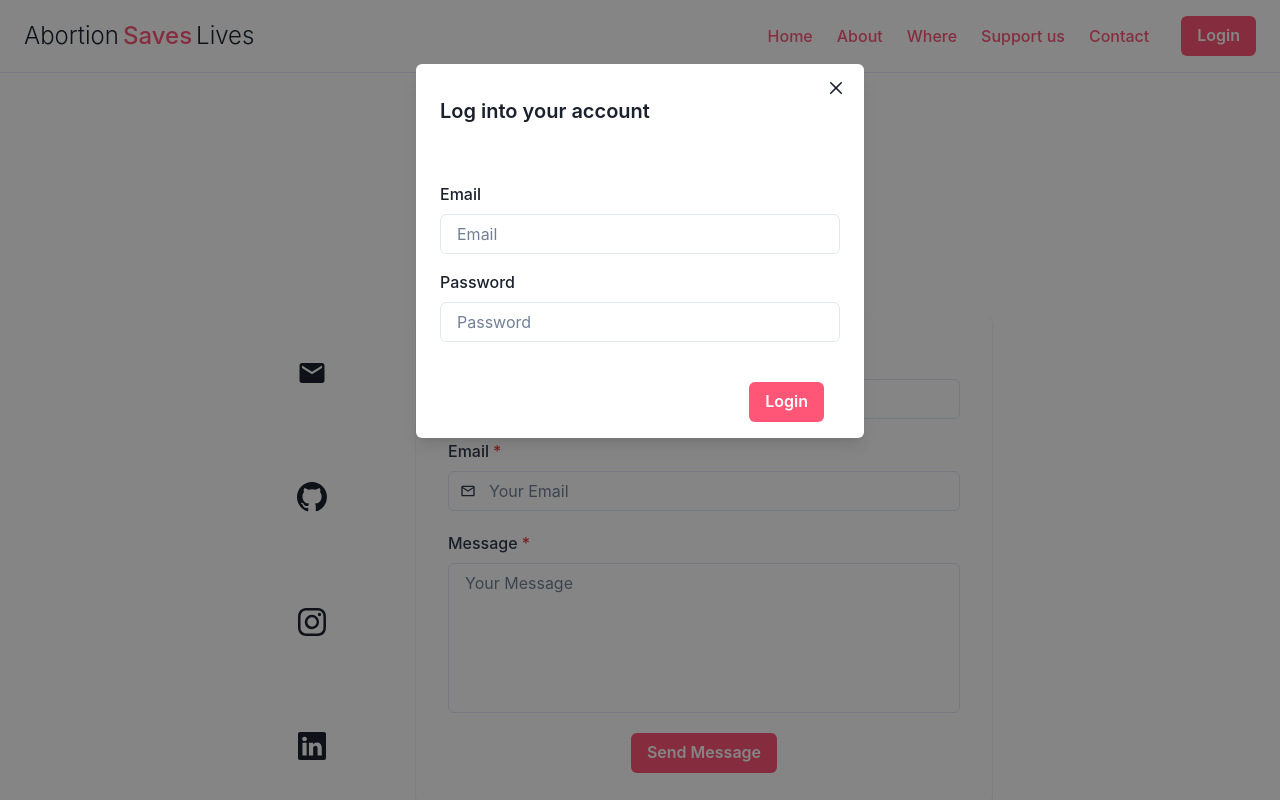
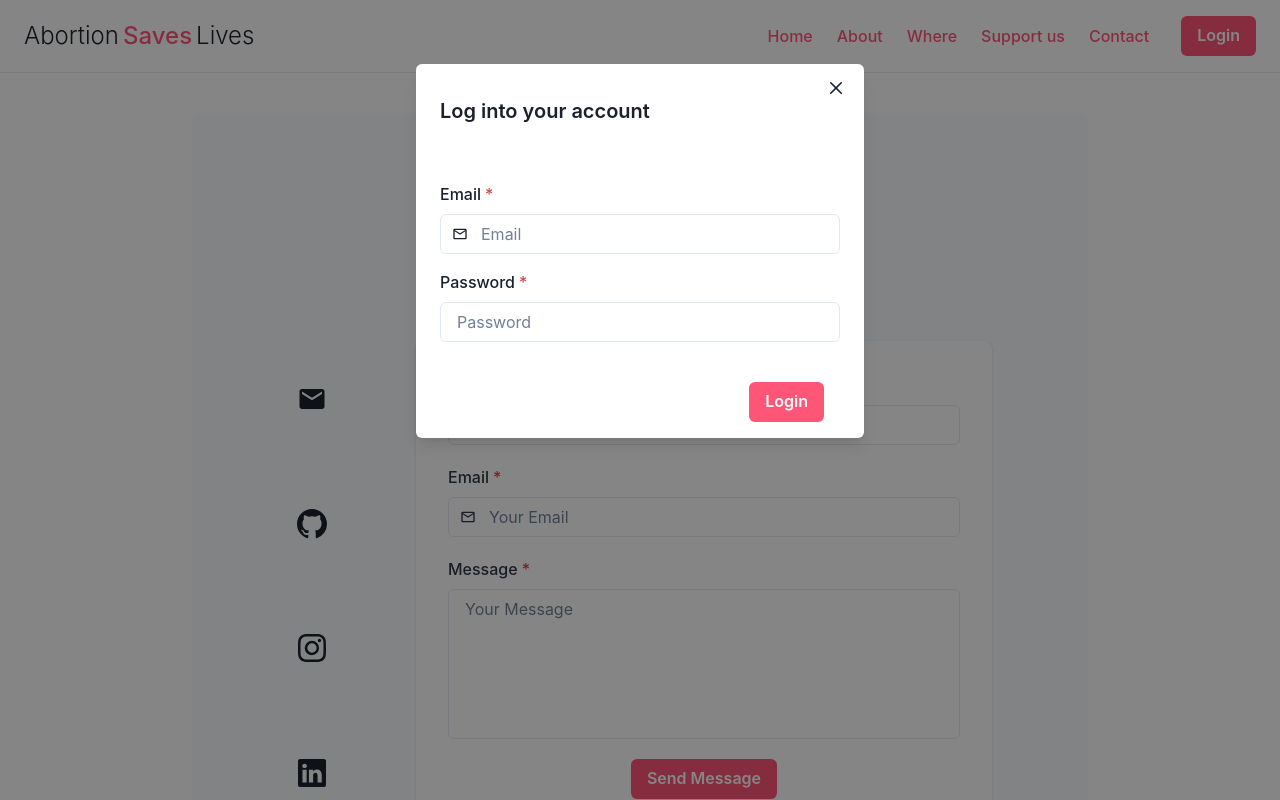
Before and after one commit to appolinefr/Abortion-saves-lives, a React (Create React App) app in the folder client/: page /contact in a window 1280 px wide. Both pictures are taken after a click on the link "Login". Shown: the top 800 px of the page. Built offline with nearby package versions, Linux system fonts and the light colour scheme.

Commit message:
added form styles and features on sign up and login modals

```diff
--- a/client/src/components/ContactForm/index.js
+++ b/client/src/components/ContactForm/index.js
@@ -30,15 +30,21 @@ export default function ContactFormWithSocialButtons() {
         borderRadius="lg"
         m={{ base: 5, md: 16, lg: 10 }}
         p={{ sm: 5, md: 10, lg: 16 }}
-        // bg={"#A7D2CB"}
+        bg={useColorModeValue("gray.50", "gray.900")}
       >
         <Box w={{ base: "md", md: "xl", lg: "3xl" }}>
           <VStack spacing={{ base: 4, md: 8, lg: 20 }}>
             <Heading
               fontSize={{
-                base: "4xl",
-                md: "5xl",
+                base: "2xl",
+                md: "3xl",
               }}
+              textTransform={"uppercase"}
+              color={"white"}
+              fontWeight={600}
+              bg={"#A7D2CB"}
+              p={6}
+              rounded={"md"}
             >
               Get in Touch
             </Heading>
--- a/client/src/components/Login/index.js
+++ b/client/src/components/Login/index.js
@@ -12,7 +12,11 @@ import {
   FormControl,
   FormLabel,
   Input,
+  InputGroup,
+  InputLeftElement,
 } from "@chakra-ui/react";
+
+import { MdOutlineEmail } from "react-icons/md";
 
 const styles = {
   color: "#FF5677",
@@ -43,13 +47,26 @@ export default function LoginModal() {
           <ModalHeader my={4}>Log into your account</ModalHeader>
           <ModalCloseButton />
           <ModalBody pb={6}>
-            <FormControl mt={4}>
+            <FormControl isRequired mt={4}>
               <FormLabel>Email</FormLabel>
-              <Input type="email" placeholder="Email" />
+              <InputGroup>
+                <InputLeftElement children={<MdOutlineEmail />} />
+                <Input
+                  type="email"
+                  placeholder="Email"
+                  size="md"
+                  focusBorderColor="#FF5677"
+                />
+              </InputGroup>
             </FormControl>
-            <FormControl mt={4}>
+            <FormControl isRequired mt={4}>
               <FormLabel>Password</FormLabel>
-              <Input type="password" placeholder="Password" />
+              <Input
+                type="password"
+                placeholder="Password"
+                size="md"
+                focusBorderColor="#FF5677"
+              />
             </FormControl>
           </ModalBody>
           <ModalFooter>
--- a/client/src/components/Signup/index.js
+++ b/client/src/components/Signup/index.js
@@ -12,7 +12,12 @@ import {
   FormControl,
   FormLabel,
   Input,
+  InputGroup,
+  InputLeftElement,
 } from "@chakra-ui/react";
+
+import { BsPerson } from "react-icons/bs";
+import { MdOutlineEmail } from "react-icons/md";
 
 const styles = {
   color: "#FF5677",
@@ -43,21 +48,39 @@ export default function SignupModal() {
           <ModalHeader my={4}>Create your account</ModalHeader>
           <ModalCloseButton />
           <ModalBody pb={6}>
-            <FormControl>
+            <FormControl isRequired>
               <FormLabel>Username</FormLabel>
+              <InputGroup>
+                <InputLeftElement children={<BsPerson />} />
                 <Input
                   type="text"
                   placeholder="
               Username"
+                  size="md"
+                  focusBorderColor="#FF5677"
                 />
+              </InputGroup>
             </FormControl>
-            <FormControl mt={4}>
+            <FormControl isRequired mt={4}>
               <FormLabel>Email</FormLabel>
-              <Input type="email" placeholder="Email" />
+              <InputGroup>
+                <InputLeftElement children={<MdOutlineEmail />} />
+                <Input
+                  type="email"
+                  placeholder="Email"
+                  size="md"
+                  focusBorderColor="#FF5677"
+                />
+              </InputGroup>
             </FormControl>
-            <FormControl mt={4}>
+            <FormControl isRequired mt={4}>
               <FormLabel>Password</FormLabel>
-              <Input type="password" placeholder="Password" />
+              <Input
+                type="password"
+                placeholder="Password"
+                size="md"
+                focusBorderColor="#FF5677"
+              />
             </FormControl>
           </ModalBody>
           <ModalFooter>
```
Lines whose indentation alone changed are shown as unchanged.
